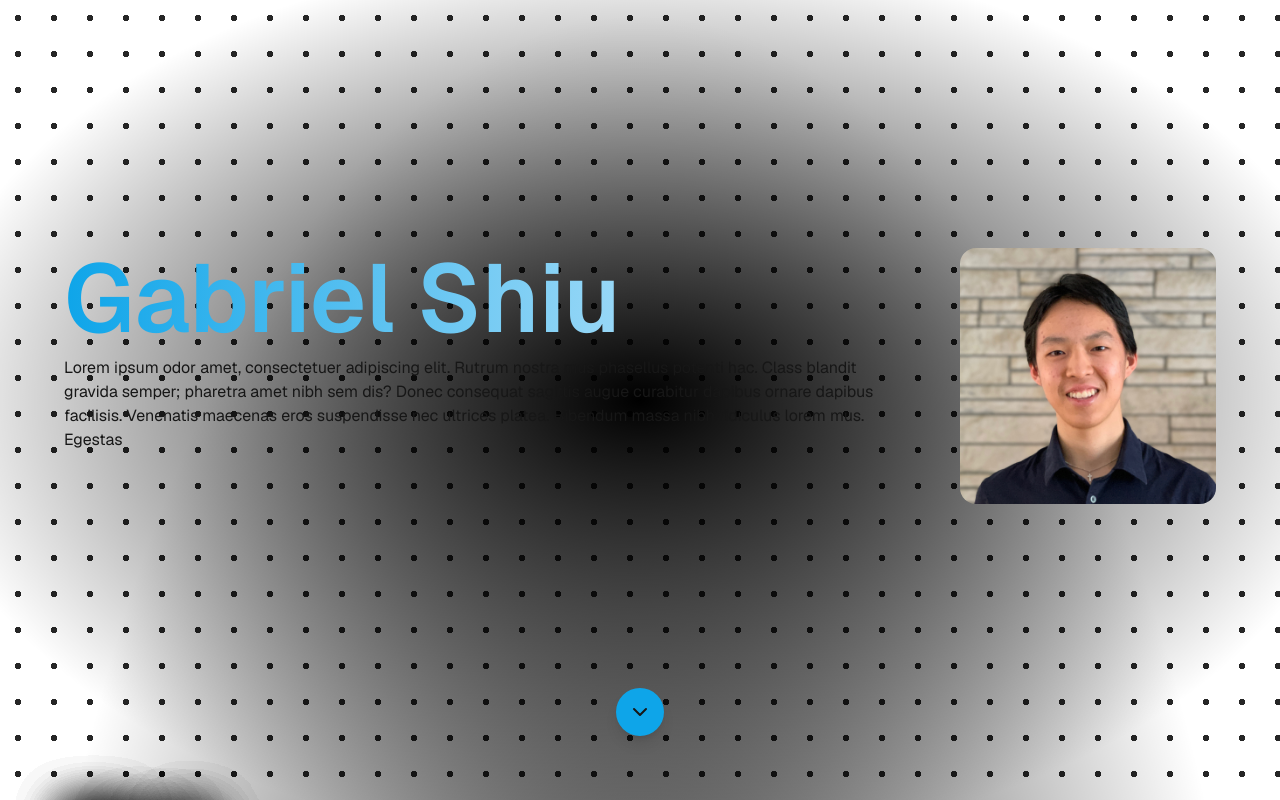
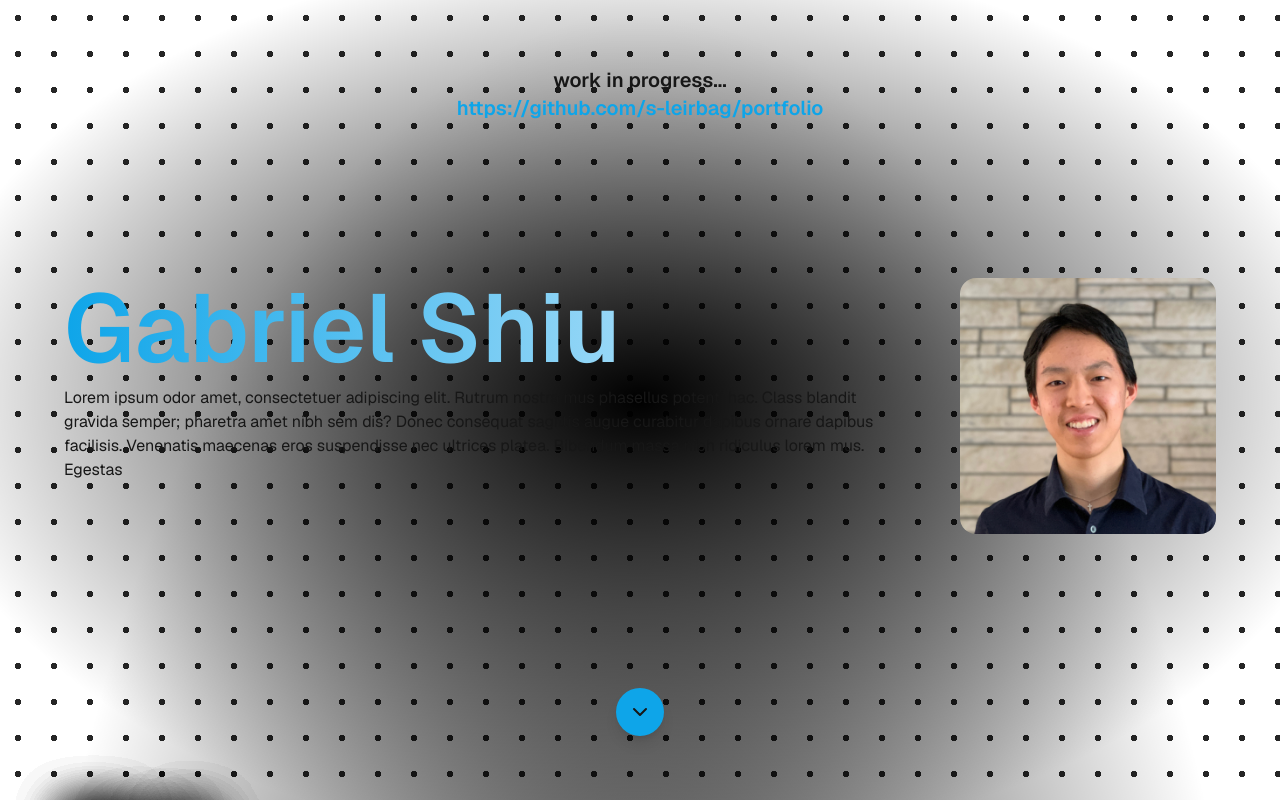
Before and after one commit to s-leirbag/portfolio, a Next.js app: page / in a window 1280 px wide. Shown: the top 800 px of the page. Built offline with nearby package versions, Linux system fonts and the light colour scheme.

Commit message:
wip label and readme linking to deployment

```diff
--- a/app/page.tsx
+++ b/app/page.tsx
@@ -16,7 +16,16 @@ export default function Home() {
           }}
         >
           <div className="w-full sm:w-[640] md:w-[768] lg:w-[1024] p-16 mx-auto flex flex-col justify-between h-screen">
-            <div />
+            <h1 className="text-xl py-0.5 rounded font-semibold text-center">
+              work in progress...
+              <br />
+              <Link
+                href={"https://github.com/s-leirbag/portfolio"}
+                className="hover:underline text-sky-500"
+              >
+                https://github.com/s-leirbag/portfolio
+              </Link>
+            </h1>
             <div className="w-full flex flex-col md:flex-row gap-12">
               <Image
                 className="rounded-2xl lg:w-64 lg:h-64 w-48 h-48 md:order-1"
```
Also changed, not shown: 1 other file (tests, documents, lock files or other folders).
